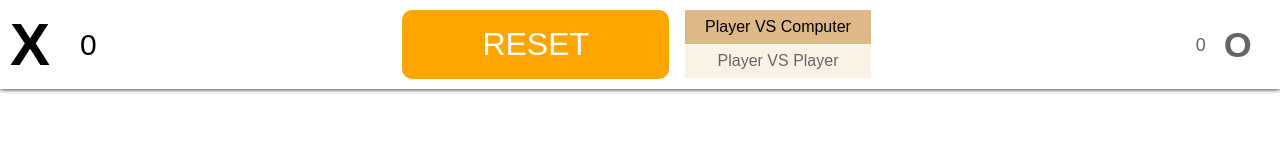
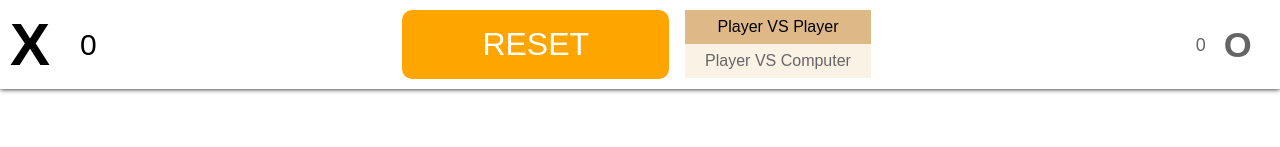
Before and after one commit to reactb0y1/react-tic-tac-toe, a React (Create React App) app: page / in a window 1280 px wide. Shown: the top 147 px of the page. Built offline with nearby package versions, Linux system fonts and the light colour scheme.

Commit message:
App: mode: play with computer (without random)

```diff
--- a/src/App.js
+++ b/src/App.js
@@ -26,8 +26,8 @@ function App() {
     ];
 
     const modes = [
+        {mode: 'players', text: "Player VS Player"},
         {mode: 'comp', text: "Player VS Computer"},
-        {mode: 'players', text: "Player VS Player"},
     ];
 
     const [activeMode, setActiveMode] = useState(modes[0].mode);
@@ -59,12 +59,26 @@ function App() {
         }
     };
 
-    const clickHandler = e => {
+    const makeMove = e => {
         const num = e.target.dataset.num;
         const player = activePlayer;
 
-        if (!squares[num].player) {
+        if (squares[num].player) return false;
+
+        if (activeMode === 'players' || player === 'X') {
             squares[num].player = player;
+            setActivePlayer(activePlayer === 'X' ? 'O' : 'X');
+            setSquares(squares);
+        } else {
+            // empty squares
+            const idsOfEmptySquares = squares
+                .filter(item => !item.player)
+                .map(item => item.id);
+
+            // ~random
+            const randomIndex = idsOfEmptySquares[0];
+
+            squares[randomIndex].player = 'O';
             setActivePlayer(activePlayer === 'X' ? 'O' : 'X');
             setSquares(squares)
         }
@@ -94,7 +108,7 @@ function App() {
         return (
             <li
                 className="tic-tac-toe__cell"
-                onClick={clickHandler}
+                onClick={makeMove}
                 key={id}
                 data-num={id}
             >{squares[id].player}</li>
```
